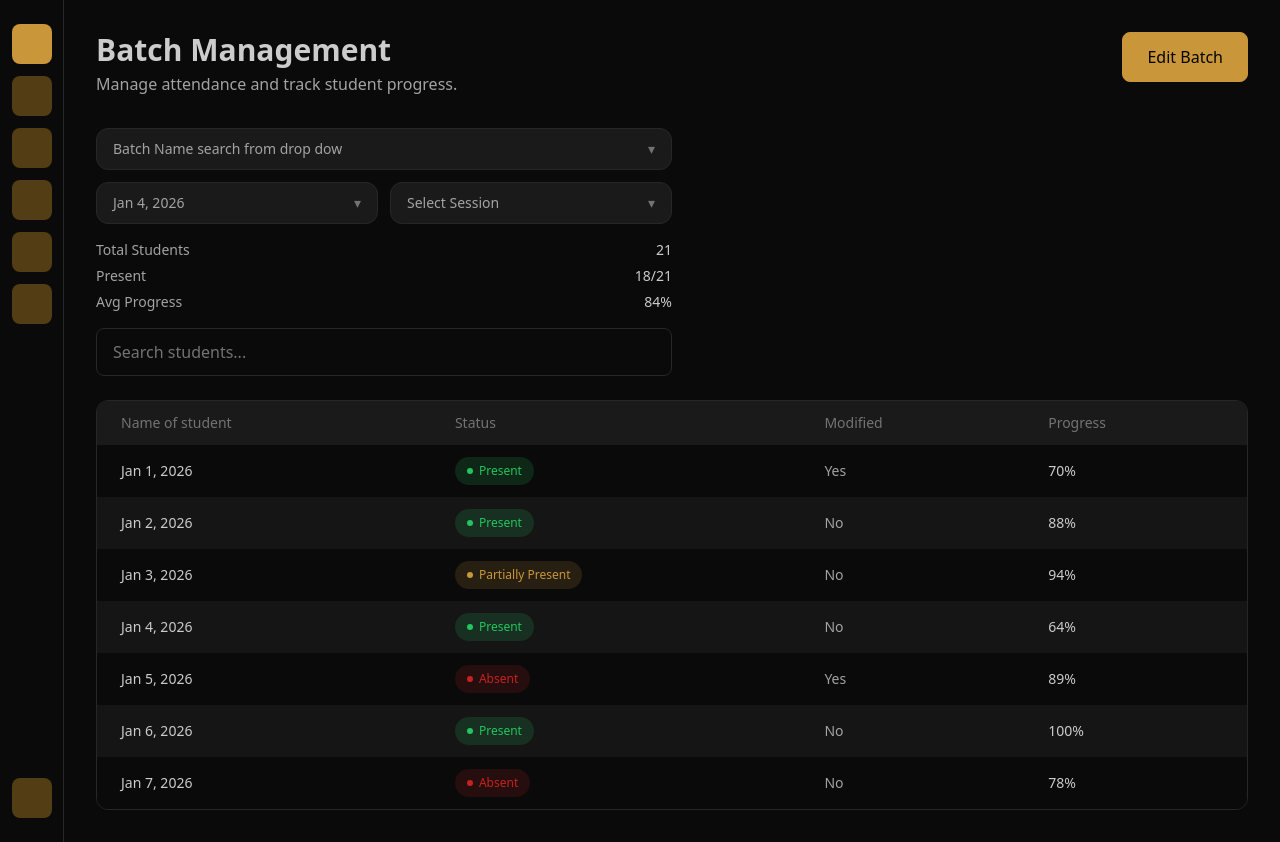
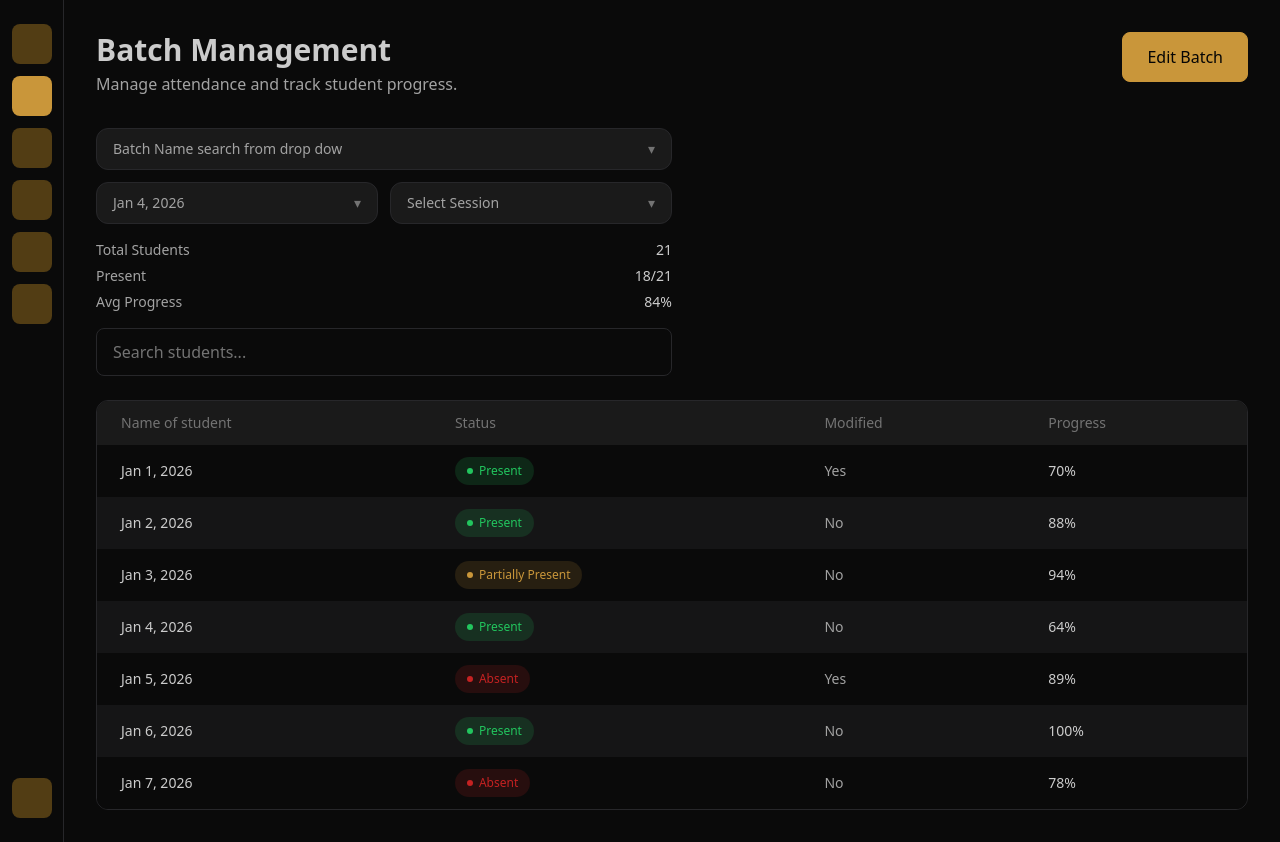
Before and after one commit to akxr-in/akxr-frontend, a Next.js app in the folder frontend/: page /control-panel/admin/batches/1 in a window 1280 px wide. Built offline with nearby package versions, Linux system fonts and the light colour scheme.

Commit message:
refactor: replace NavItem components with SidebarNav for consistent sidebar navigation across admin pages

```diff
--- a/frontend/app/control-panel/admin/batches/[id]/page.tsx
+++ b/frontend/app/control-panel/admin/batches/[id]/page.tsx
@@ -1,16 +1,7 @@
 "use client";
 
-import {
-    Button, Input
-} from "@akxr/design-system";
-
-// Sidebar Navigation Item (same as other admin pages)
-const NavItem = ({ active = false }: { active?: boolean }) => (
-    <div
-        className={`w-10 h-10 rounded-md ${active ? "bg-brand" : "bg-brand-muted"
-            } cursor-pointer hover:bg-brand-hover transition-colors`}
-    />
-);
+import { Button, Input } from "@akxr/design-system";
+import { SidebarNav } from "../../../components/SidebarNav";
 
 type AttendanceStatus = "present" | "absent" | "partial";
 
@@ -75,16 +66,7 @@ export default function BatchDetailPage() {
     return (
         <div className="min-h-screen bg-bg-primary flex">
             {/* Sidebar */}
-            <aside className="w-16 bg-bg-primary border-r border-border-default py-6 flex flex-col items-center gap-3">
-                <NavItem active />
-                <NavItem />
-                <NavItem />
-                <NavItem />
-                <NavItem />
-                <NavItem />
-                <div className="flex-1" />
-                <NavItem />
-            </aside>
+            <SidebarNav activeIndex={1} />
 
             {/* Main Content */}
             <main className="flex-1 p-8 overflow-auto">
--- a/frontend/app/control-panel/admin/batches/page.tsx
+++ b/frontend/app/control-panel/admin/batches/page.tsx
@@ -9,6 +9,7 @@ import {
     Chip,
     ProgressBar,
 } from "@akxr/design-system";
+import { SidebarNav } from "../../components/SidebarNav";
 
 // Types
 type BatchStatus = "to_be_started" | "ongoing" | "completed";
@@ -151,14 +152,6 @@ const BatchCard = ({
     );
 };
 
-// Sidebar Navigation Item
-const NavItem = ({ active = false }: { active?: boolean }) => (
-    <div
-        className={`w-10 h-10 rounded-md ${active ? "bg-brand" : "bg-brand-muted"
-            } cursor-pointer hover:bg-brand-hover transition-colors`}
-    />
-);
-
 // Main Page Component
 export default function BatchManagementPage() {
     const router = useRouter();
@@ -245,16 +238,7 @@ export default function BatchManagementPage() {
     return (
         <div className="min-h-screen bg-bg-primary flex">
             {/* Sidebar */}
-            <aside className="w-16 bg-bg-primary border-r border-border-default py-6 flex flex-col items-center gap-3">
-                <NavItem active />
-                <NavItem />
-                <NavItem />
-                <NavItem />
-                <NavItem />
-                <NavItem />
-                <div className="flex-1" />
-                <NavItem />
-            </aside>
+            <SidebarNav activeIndex={1} />
 
             {/* Main Content */}
             <main className="flex-1 p-8 overflow-auto">
--- a/frontend/app/control-panel/admin/page.tsx
+++ b/frontend/app/control-panel/admin/page.tsx
@@ -8,6 +8,7 @@ import {
   GridIcon,
   ArrowRightIcon,
 } from "@akxr/design-system";
+import { SidebarNav } from "../components/SidebarNav";
 
 // Stat Card Component
 interface StatCardProps {
@@ -198,18 +199,6 @@ const ScheduledClassCard = ({
   );
 };
 
-// Sidebar Navigation Item
-interface NavItemProps {
-  active?: boolean;
-}
-
-const NavItem = ({ active = false }: NavItemProps) => (
-  <div
-    className={`w-10 h-10 rounded-md ${active ? "bg-brand" : "bg-brand-muted"
-      } cursor-pointer hover:bg-brand-hover transition-colors`}
-  />
-);
-
 // Main Page Component
 export default function AdminDashboard() {
   // Mock data - replace with actual API data
@@ -279,16 +268,7 @@ export default function AdminDashboard() {
   return (
     <div className="min-h-screen bg-bg-primary flex">
       {/* Sidebar */}
-      <aside className="w-16 bg-bg-primary border-r border-border-default py-6 flex flex-col items-center gap-3">
-        <NavItem active />
-        <NavItem />
-        <NavItem />
-        <NavItem />
-        <NavItem />
-        <NavItem />
-        <div className="flex-1" />
-        <NavItem />
-      </aside>
+      <SidebarNav activeIndex={0} />
 
       {/* Main Content */}
       <main className="flex-1 p-8 overflow-auto">
```
